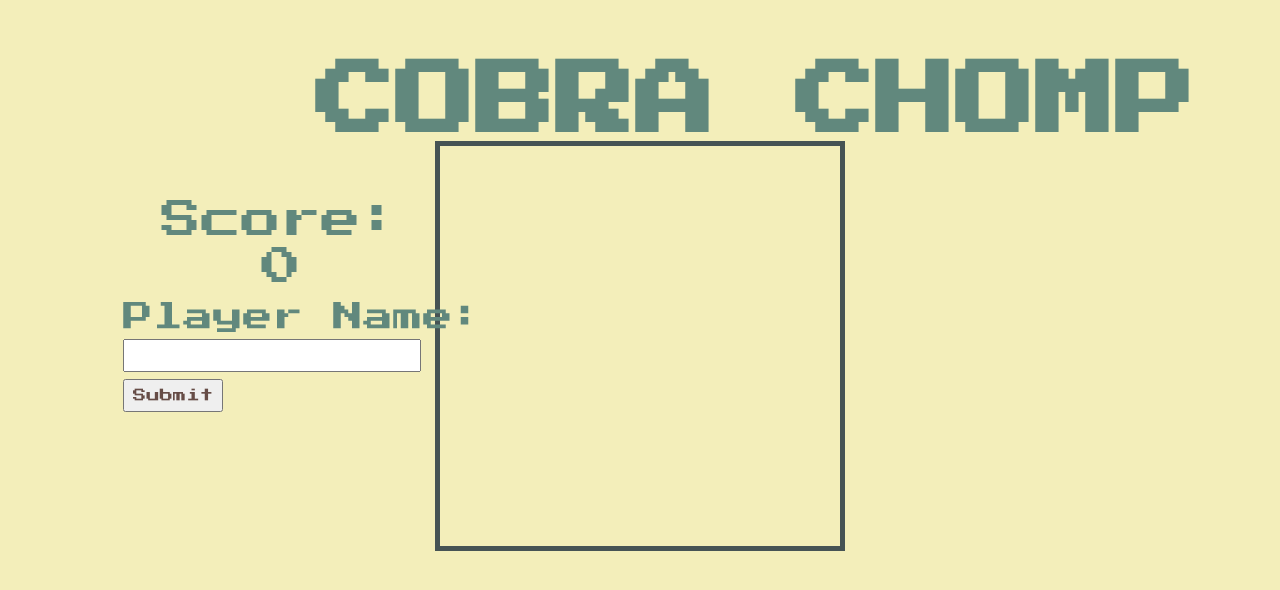
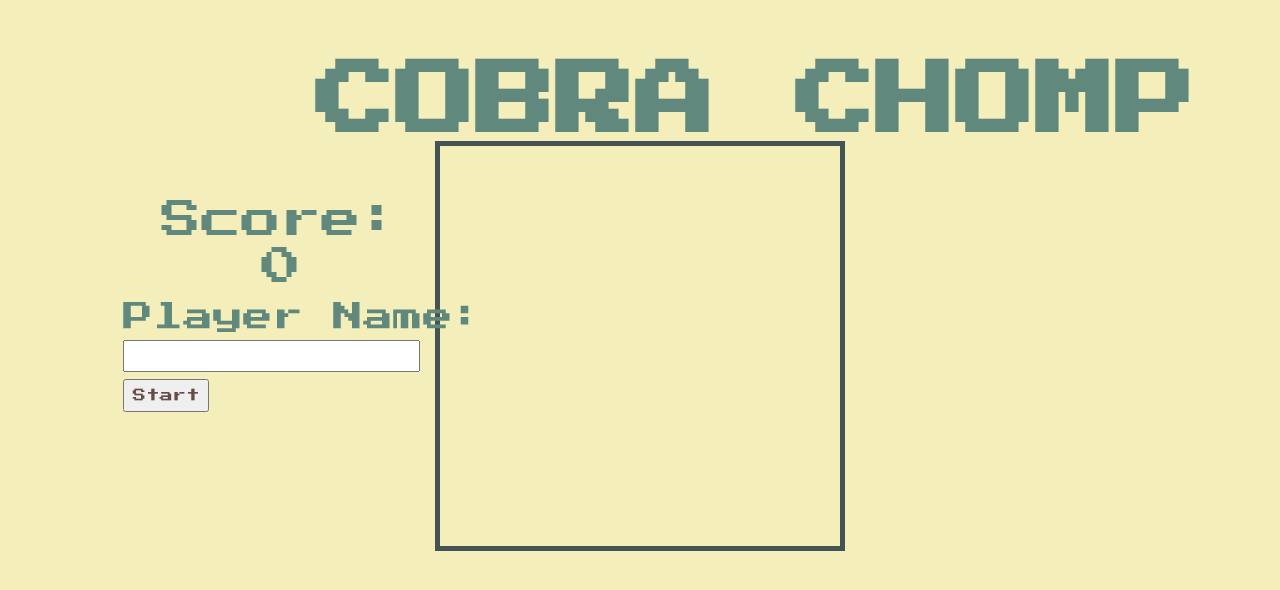
Before and after one commit to mbanks94/Cobra-Chomp, a website: page public/index.html in a window 1280 px wide. Drawn offline with Linux system fonts and the light colour scheme.

Commit message:
Updated input form

```diff
--- a/public/index.html
+++ b/public/index.html
@@ -17,11 +17,15 @@
         <div id="playerScore">0</div>
     </div>
 
-    <div class="nameInput">Player Name:
-        <br>
-        <div class="inputAndBtn">
-            <input class="input" type="text" name="name">
-            <button class="btn" type="submit">Submit</button>
+    <div id="gameStart">
+        <div class="nameInput">Player Name:
+            <br>
+            <div class="inputAndBtn">
+                <form action="/high-scores" method="post">
+                    <input class="input" type="text" name="name">
+                    <button id="submit" class="btn" type="button">Start</button>
+                </form>
+            </div>
         </div>
     </div>
 
```
